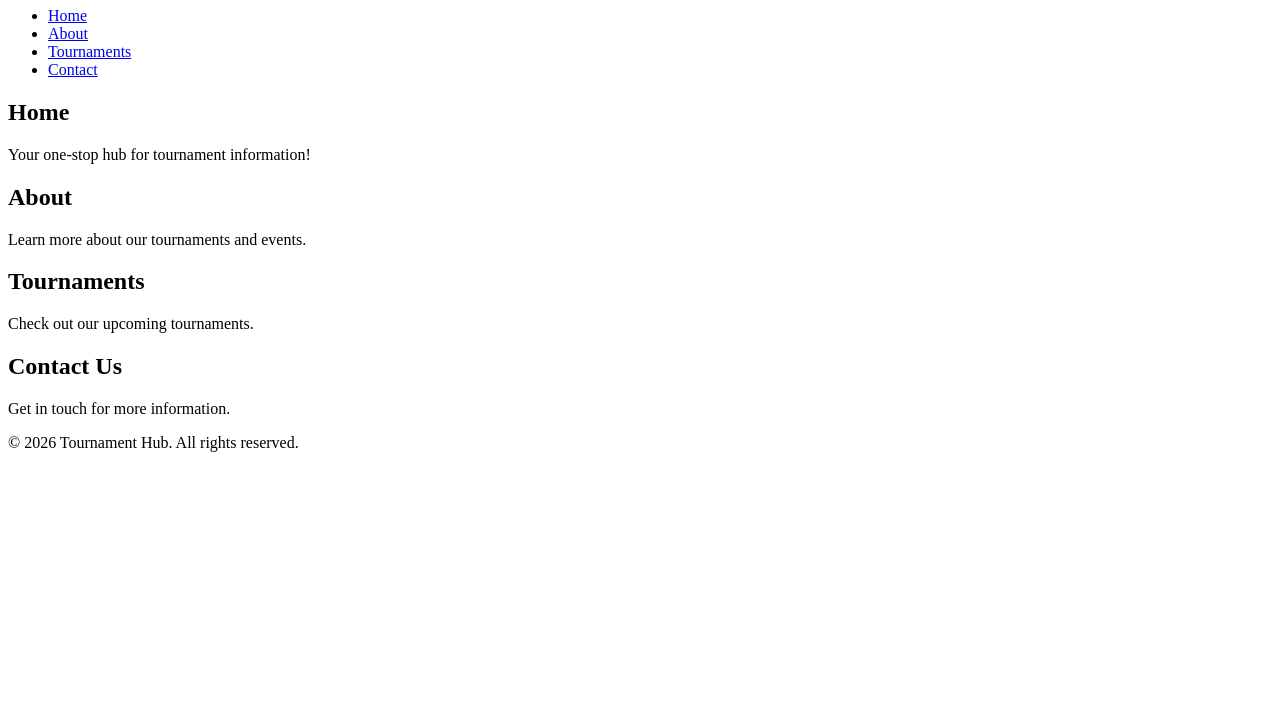
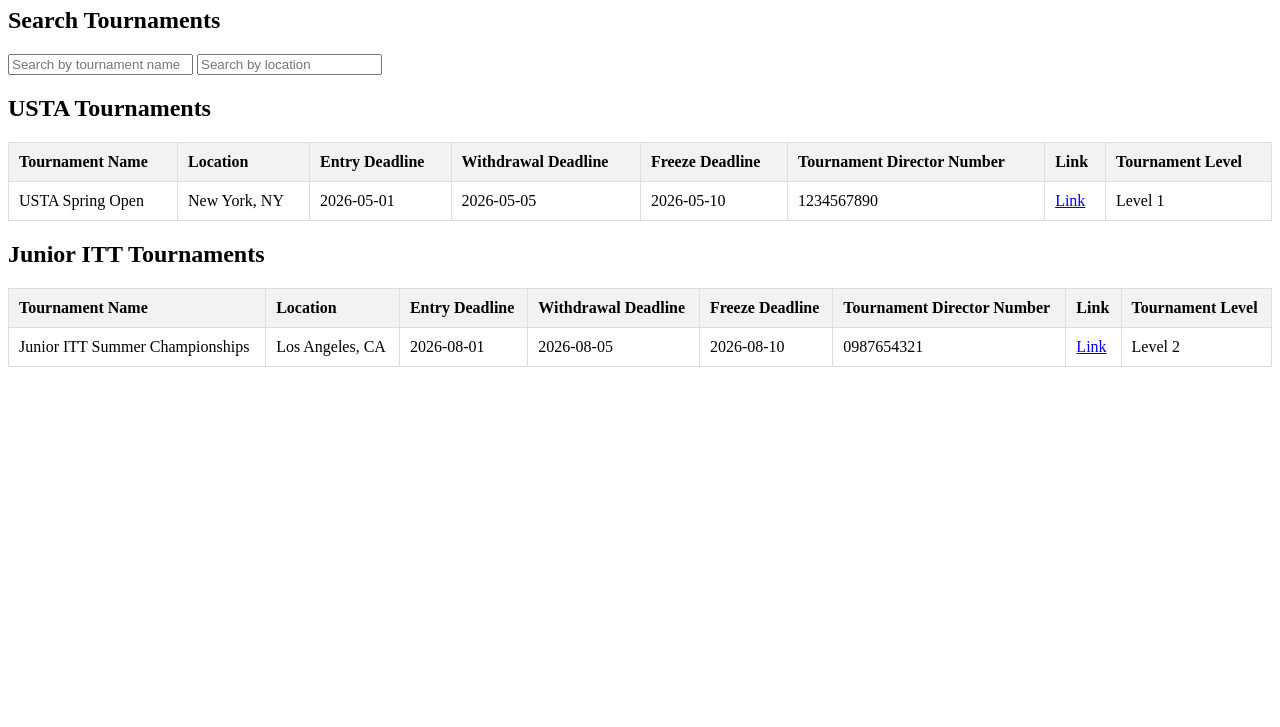
Before and after one commit to rahpraj1417/TournamentHub, a plain HTML site: page index.html in a window 1280 px wide. Shown: the part 73-800 px from the top of the page. Drawn offline with Linux system fonts and the light colour scheme.

Commit message:
Implement sorting and filtering for tournament tables
Added inline styles and JavaScript functions for sorting and filtering tournament tables.

```diff
--- a/index.html
+++ b/index.html
@@ -3,41 +3,124 @@
 <head>
     <meta charset="UTF-8">
     <meta name="viewport" content="width=device-width, initial-scale=1.0">
-    <link rel="stylesheet" href="style.css">
     <title>Tournament Hub</title>
+    <style>
+        table {
+            width: 100%;
+            border-collapse: collapse;
+            margin: 20px 0;
+        }
+        th, td {
+            padding: 10px;
+            border: 1px solid #dddddd;
+            text-align: left;
+        }
+        th {
+            cursor: pointer;
+            background-color: #f2f2f2;
+        }
+    </style>
+    <script>
+        function sortTable(table, col, reverse) {
+            const dirModifier = reverse ? -1 : 1;
+            const tbody = table.tBodies[0];
+            const rows = Array.from(tbody.querySelectorAll('tr'));
+
+            const sortedRows = rows.sort((a, b) => {
+                const aColText = a.children[col].textContent.trim();
+                const bColText = b.children[col].textContent.trim();
+
+                return aColText > bColText ? (1 * dirModifier) : (-1 * dirModifier);
+            });
+
+            // Remove all existing TRs from the table
+            while (tbody.firstChild) {
+                tbody.removeChild(tbody.firstChild);
+            }
+
+            // Append the new sorted rows
+            tbody.append(...sortedRows);
+        }
+
+        function filterTable() {
+            const searchInputName = document.getElementById('searchName').value.toLowerCase();
+            const searchInputLocation = document.getElementById('searchLocation').value.toLowerCase();
+            const tables = document.querySelectorAll('table');
+
+            tables.forEach(table => {
+                const rows = table.getElementsByTagName('tr');
+                for (let i = 1; i < rows.length; i++) {
+                    const nameCell = rows[i].cells[0].textContent.toLowerCase();
+                    const locationCell = rows[i].cells[1].textContent.toLowerCase();
+                    const isMatch = nameCell.includes(searchInputName) && locationCell.includes(searchInputLocation);
+                    rows[i].style.display = isMatch ? '' : 'none';
+                }
+            });
+        }
+    </script>
 </head>
 <body>
-    <header>
-        <h1>Welcome to the Tournament Hub</h1>
-        <nav>
-            <ul>
-                <li><a href="#home">Home</a></li>
-                <li><a href="#about">About</a></li>
-                <li><a href="#tournaments">Tournaments</a></li>
-                <li><a href="#contact">Contact</a></li>
-            </ul>
-        </nav>
-    </header>
-    <main>
-        <section id="home">
-            <h2>Home</h2>
-            <p>Your one-stop hub for tournament information!</p>
-        </section>
-        <section id="about">
-            <h2>About</h2>
-            <p>Learn more about our tournaments and events.</p>
-        </section>
-        <section id="tournaments">
-            <h2>Tournaments</h2>
-            <p>Check out our upcoming tournaments.</p>
-        </section>
-        <section id="contact">
-            <h2>Contact Us</h2>
-            <p>Get in touch for more information.</p>
-        </section>
-    </main>
-    <footer>
-        <p>&copy; 2026 Tournament Hub. All rights reserved.</p>
-    </footer>
+    <h1>Tournament Hub</h1>
+
+    <h2>Search Tournaments</h2>
+    <input type="text" id="searchName" placeholder="Search by tournament name" onkeyup="filterTable()">
+    <input type="text" id="searchLocation" placeholder="Search by location" onkeyup="filterTable()">
+
+    <h2>USTA Tournaments</h2>
+    <table id="ustaTable">
+        <thead>
+            <tr>
+                <th onclick="sortTable(this.closest('table'), 0, false)">Tournament Name</th>
+                <th onclick="sortTable(this.closest('table'), 1, false)">Location</th>
+                <th onclick="sortTable(this.closest('table'), 2, false)">Entry Deadline</th>
+                <th onclick="sortTable(this.closest('table'), 3, false)">Withdrawal Deadline</th>
+                <th onclick="sortTable(this.closest('table'), 4, false)">Freeze Deadline</th>
+                <th onclick="sortTable(this.closest('table'), 5, false)">Tournament Director Number</th>
+                <th onclick="sortTable(this.closest('table'), 6, false)">Link</th>
+                <th onclick="sortTable(this.closest('table'), 7, false)">Tournament Level</th>
+            </tr>
+        </thead>
+        <tbody>
+            <tr>
+                <td>USTA Spring Open</td>
+                <td>New York, NY</td>
+                <td>2026-05-01</td>
+                <td>2026-05-05</td>
+                <td>2026-05-10</td>
+                <td>1234567890</td>
+                <td><a href="#">Link</a></td>
+                <td>Level 1</td>
+            </tr>
+        </tbody>
+    </table>
+
+    <h2>Junior ITT Tournaments</h2>
+    <table id="juniorITTTable">
+        <thead>
+            <tr>
+                <th onclick="sortTable(this.closest('table'), 0, false)">Tournament Name</th>
+                <th onclick="sortTable(this.closest('table'), 1, false)">Location</th>
+                <th onclick="sortTable(this.closest('table'), 2, false)">Entry Deadline</th>
+                <th onclick="sortTable(this.closest('table'), 3, false)">Withdrawal Deadline</th>
+                <th onclick="sortTable(this.closest('table'), 4, false)">Freeze Deadline</th>
+                <th onclick="sortTable(this.closest('table'), 5, false)">Tournament Director Number</th>
+                <th onclick="sortTable(this.closest('table'), 6, false)">Link</th>
+                <th onclick="sortTable(this.closest('table'), 7, false)">Tournament Level</th>
+            </tr>
+        </thead>
+        <tbody>
+            <tr>
+                <td>Junior ITT Summer Championships</td>
+                <td>Los Angeles, CA</td>
+                <td>2026-08-01</td>
+                <td>2026-08-05</td>
+                <td>2026-08-10</td>
+                <td>0987654321</td>
+                <td><a href="#">Link</a></td>
+                <td>Level 2</td>
+            </tr>
+        </tbody>
+    </table>
+
 </body>
 </html>
```
